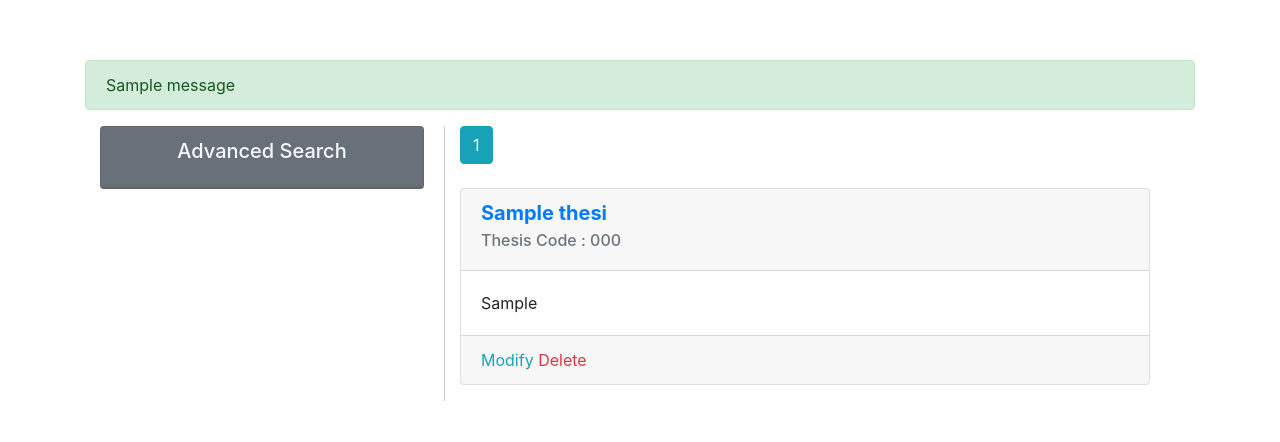
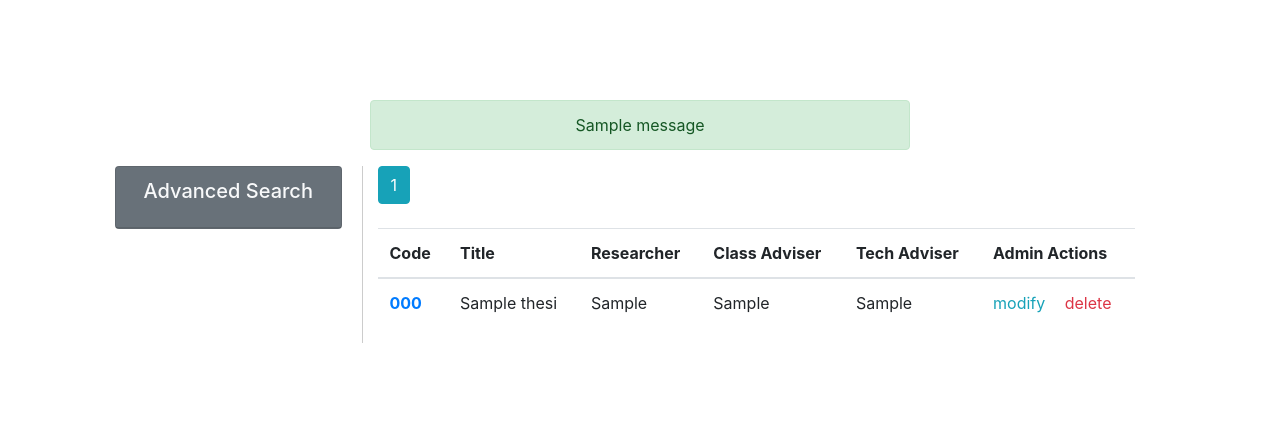
Before and after one commit to Firetryer/ThesisViewingSystem, a Flask app: page /view_thesis in a window 1280 px wide. Shown: the part 56-498 px from the top of the page. Run offline with Flask 2, Linux system fonts and the light colour scheme; a user stored in the database is signed in; tables that the repository leaves empty hold one stand-in row (values such as "Sample post"); one stand-in notice (Sample message) is shown; some libraries are stand-ins or nearby versions.

Commit message:
Started foundation for availabilities, also changed the thesis viewing page from cards to tables

```diff
--- a/thesisviewing/models.py
+++ b/thesisviewing/models.py
@@ -3,7 +3,7 @@ from flask_login import UserMixin
 
 @login_manager.user_loader
 def load_user(user_id):
-	return User.query.get(int(user_id))
+	return User.query.get(user_id)
 
 class User(db.Model, UserMixin):
 	id_number = db.Column(db.VARCHAR(50), unique = True, primary_key = True)
@@ -34,6 +34,7 @@ class Thesis(db.Model):
 	class_adviser = db.Column(db.VARCHAR(50))
 	researcher = db.Column(db.VARCHAR(50))
 	abstract = db.Column(db.VARCHAR(200))
+	available = db.Column(db.Boolean, default=True)
 	views = db.relationship('UserLogs', backref='thesis', lazy=True)
 
 
--- a/thesisviewing/templates/admin_pages/layout_admin.html
+++ b/thesisviewing/templates/admin_pages/layout_admin.html
@@ -3,7 +3,7 @@
 
 
 <div class="container-fluid row">
-		<div class="container-fluid col-md-4 col-md-pull-4 " >
+		<div class="container-fluid col-md-3 col-md-pull-3 " >
 			<div id="accordion">
 				<div class="card w-100  bg-secondary" >
 					<div class="card-header" id="dash_header">
@@ -36,7 +36,7 @@
 				</div>
 			</div>
 		</div>
-		<div class="container-fluid col-md-8 col-md-push-8" >
+		<div class="container-fluid col-md-9 col-md-push-9" >
 			<div class="container" >
 
 			{% block admin %} {% endblock %}
--- a/thesisviewing/templates/layout.html
+++ b/thesisviewing/templates/layout.html
@@ -61,11 +61,11 @@
 			</nav>
 		</header>
 
-			<div class="container">
+			<div class="container-fluid" style="padding:100px">
 			{% with messages = get_flashed_messages(with_categories=true) %}
 				{% if messages %}
 					{% for category, message in messages %}
-						<div class="alert alert-{{ category }}">
+						<div class="alert alert-{{ category }} text-center container" style="width:50%">
 							{{ message }}
 						</div>
 					{% endfor %}
--- a/thesisviewing/templates/thesis_viewing.html
+++ b/thesisviewing/templates/thesis_viewing.html
@@ -5,7 +5,7 @@
 
 	<div class="container-fluid row">
 
-		<div class="container col-md-4 col-md-pull-4" style="padding-right:20px; border-right: 1px solid #ccc;">
+		<div class="container col-md-3 col-md-pull-3" style="padding-right:20px; border-right: 1px solid #ccc;">
 			<div id="accordion">
 				<div class="card  bg-secondary" >
 					<div class="card-header" id="dash_header">
@@ -42,7 +42,7 @@
 				</div>
 			</div>
 		</div>
-		<div class="container-fluid col-md-8 col-md-push-8 " >
+		<div class="container-fluid col-md-9 col-md-push-9 " >
 			{% for page_num in post.iter_pages(left_edge=1, right_edge=1, left_current=1, right_current=2) %}
 				{% if page_num %}
 					{% if post.page == page_num %}
@@ -57,28 +57,34 @@
 			{% if post.items == None %}
 				<h5 class="text-dark outline"> No Records have been added yet.</h5>
 			{% endif %}
-				{% for post in post.items %}
-					<div class="card mb-3" >
-						<div class="card-header">
-							<h5 class="card-title"><b><a href="{{ url_for('thesis_page', thesis_code=post.thesis_code)}}">{{ post.title }}</a></b></h5>
-							<h6 class="card-subtitle mb-2 text-muted">
-								Thesis Code : {{ post.thesis_code }}
-							</h6>
-						</div>
-						<div class="card-body">
 
 
-							<p class="card-text">{{ post.abstract }}</p>
-
-						</div>
+			<table class="table">
+				<thead>
+					<tr>
+						<th scope="col">Code</th>
+						<th scope="col">Title</th>
+						<th scope="col">Researcher</th>
+						<th scope="col">Class Adviser</th>
+						<th scope="col">Tech Adviser</th>
 						{% if current_user.is_admin() %}
-						<div class="card-footer">
-
-							<a class="card-text text-info text-right"href="{{ url_for('thesis_update', thesis_code=post.thesis_code)}}"> Modify </a>
-							<a class="card-text text-danger text-right" href="#" data-toggle="modal" data-target="#confirm_delete"> Delete </a>
-
-						</div>
-
+							<th scope="col">Admin Actions</th>
+						{% endif %}
+					</tr>
+				</thead>
+				<tbody>
+					{% for post in post.items %}
+					<th scope="row">
+					<a href="{{ url_for('thesis_page', thesis_code=post.thesis_code) }}">{{ post.thesis_code }} </a>
+					</th>
+						<td>{{ post.title }}</td>
+						<td>{{ post.researcher }}</td>
+						<td>{{ post.class_adviser }}</td>
+						<td>{{ post.tech_adviser }}</td>
+						{% if current_user.is_admin() %}
+							<td>
+								<a class="text-info"  style = "padding-right:15px"href="{{ url_for('thesis_update', thesis_code=post.thesis_code) }}">modify</a>
+								<a class="text-danger"  href="#" data-toggle="modal" data-target="#confirm_delete"> delete </a>
 								<div class="modal fade" id="confirm_delete" tabindex="-1" role="dialog" aria-labelledby="confirm_deleteLabel" aria-hidden="true">
 									<div class="modal-dialog" role="document">
 										<div class="modal-content">
@@ -100,10 +106,12 @@
 										</div>
 									</div>
 								</div>
+							</td>
 						{% endif %}
-					</div>
+					</tr>
 					{% endfor %}
-
+				</tbody>
+			</table>
 
 		</div>
 
```
Also changed, not shown: thesisviewing/routes.py (+1 -7 lines). Lines whose indentation alone changed are shown as unchanged.
